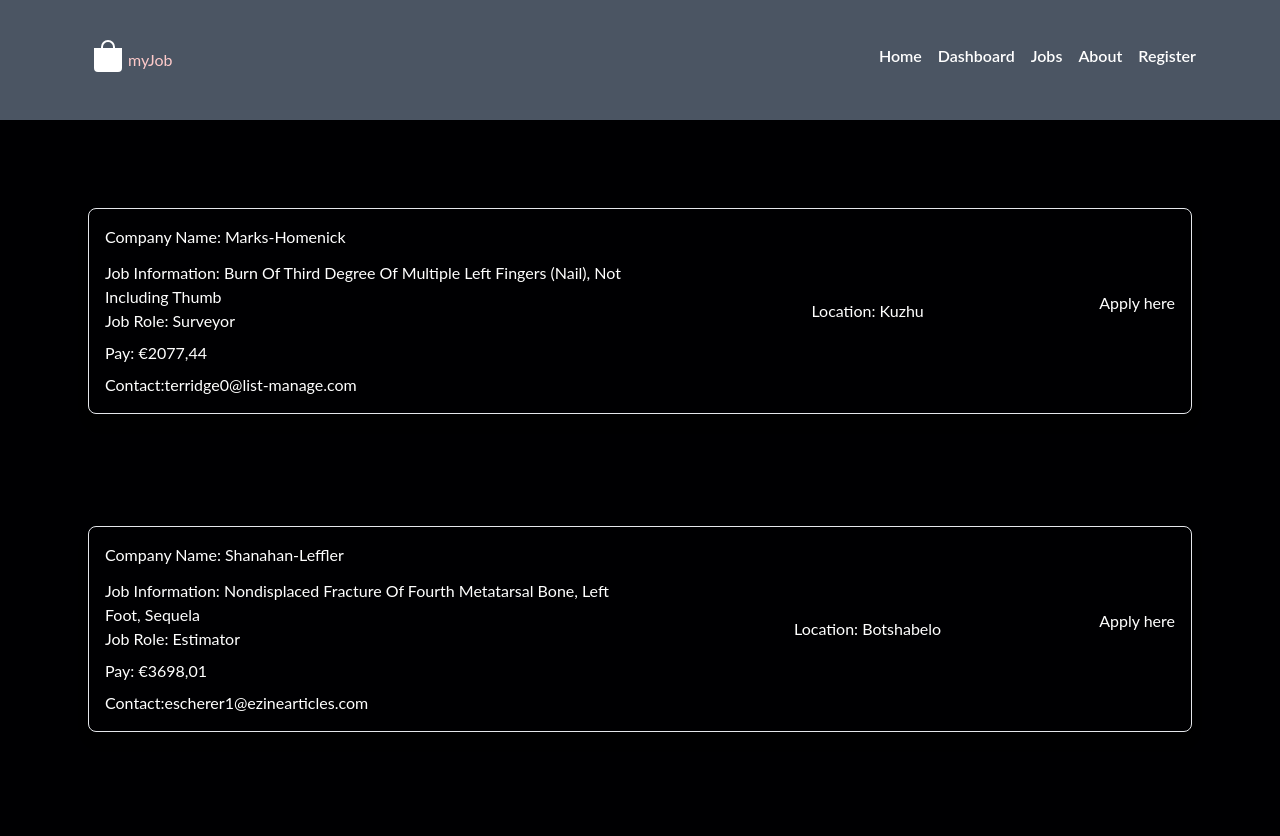
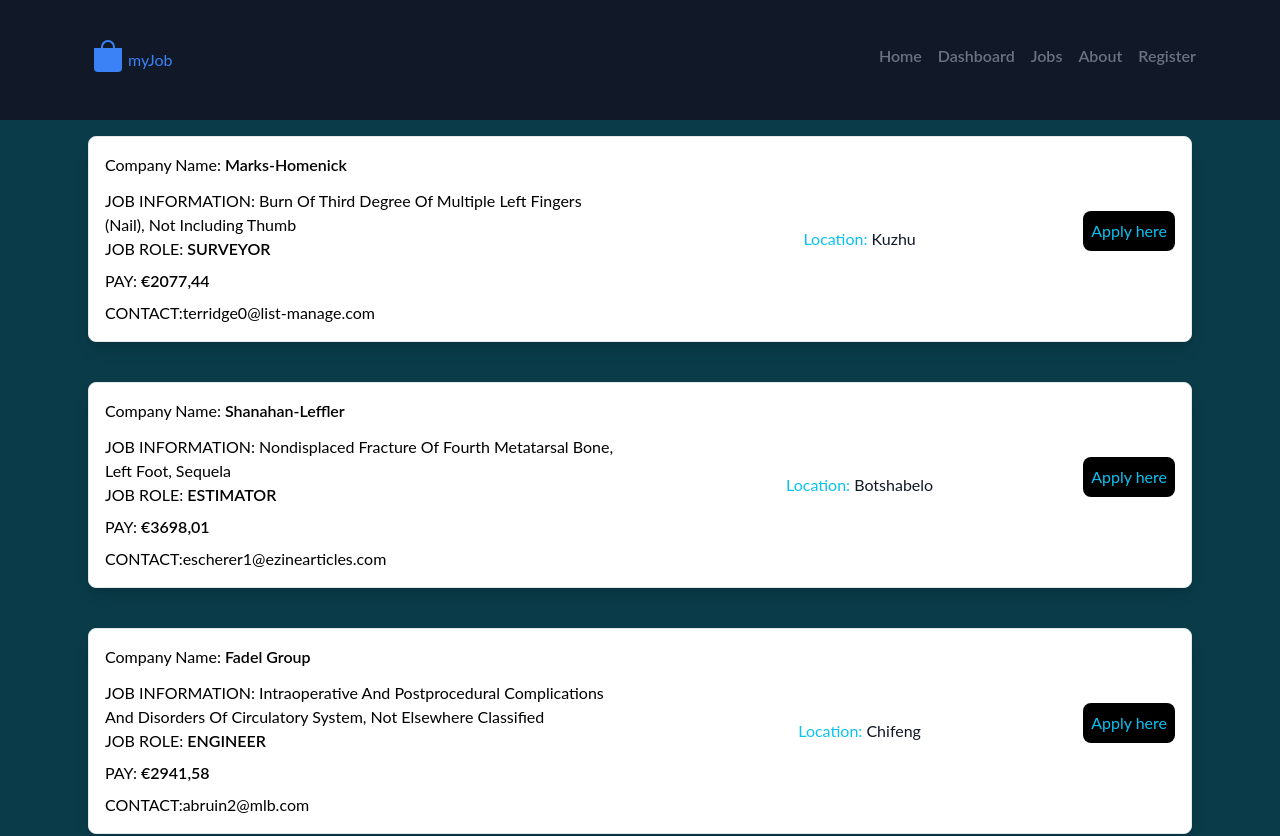
Before and after one commit to Mrjiks/ad-free-jobs, a Next.js app: page /pages/jobs in a window 1280 px wide. Shown: the top 836 px of the page. Built offline with nearby package versions, Linux system fonts and the light colour scheme.

Commit message:
Change color scheme

```diff
--- a/app/components/Footer.jsx
+++ b/app/components/Footer.jsx
@@ -3,7 +3,7 @@ import { BsBagFill } from "react-icons/bs";
 import Logo from "./atoms/Logo";
 const Footer = () => {
   return (
-    <div className='flex flex-col justify-center px-24 my-10 align-middle md:justify-between md:flex-row lg:flex-row 2xl:flex-row lg:justify-between '>
+    <div className='flex flex-col justify-center bottom-0 w-full h-48 px-24 pt-10 align-middle bg-gray-900 md:justify-between md:flex-row lg:flex-row 2xl:flex-row lg:justify-between'>
       <Logo />
       <p className='flex-1 '>Coming Soon</p>
     </div>
--- a/app/components/Navbar.jsx
+++ b/app/components/Navbar.jsx
@@ -12,13 +12,13 @@ import Logo from "./atoms/Logo";
 export const Navbar = () => {
   const [showMenu, setShowMenu] = useState(false);
   return (
-    <div className='z-50 sticky inset-0 bg-black md:bg-gray-600'>
+    <div className='z-50 sticky inset-0 bg-gray-900'>
       <nav className='container flex justify-between sticky inset-0 py-10 mb-2 md:justify-between md:px-8 lg:px-20'>
         <Link href='/'>
           <Logo />
         </Link>
         <div className='hidden md:flex'>
-          <ul className='flex justify-around gap-2 font-semibold'>
+          <ul className='flex justify-around gap-2 font-semibold text-gray-500 '>
             {links.map((link) => (
               <PageLink
                 key={link.id}
@@ -33,9 +33,9 @@ export const Navbar = () => {
         <div className='md:hidden lg:hidden '>
           <div onClick={() => setShowMenu((preState) => !preState)}>
             {!showMenu ? (
-              <FiMenu className='w-10 h-10 pr-2 font-semibold text-white cursor-pointer' />
+              <FiMenu className='w-10 h-10 pr-2 font-semibold text-gray-500 cursor-pointer' />
             ) : (
-              <TfiClose className='w-10 h-10 pr-2 font-semibold text-white cursor-pointer' />
+              <TfiClose className='w-10 h-10 pr-2 font-semibold text-gray-500 cursor-pointer' />
             )}
           </div>
         </div>
--- a/app/components/atoms/Link.jsx
+++ b/app/components/atoms/Link.jsx
@@ -13,8 +13,8 @@ const PageLink = ({ href, setShowMenu, text, active }) => {
       }
       className={
         activeLink
-          ? "p-1 cursor-pointer hover:text-red-300 border-b-4"
-          : "p-1 cursor-pointer hover:text-red-300 hover:border-b-4"
+          ? "p-1 cursor-pointer hover:text-blue-500 hover:border-b-4"
+          : "p-1 cursor-pointer hover:text-blue-500 border-b-blue-500"
       }>
       {text}
     </Link>
--- a/app/components/atoms/Logo.jsx
+++ b/app/components/atoms/Logo.jsx
@@ -4,8 +4,8 @@ import { BsBagFill } from "react-icons/bs";
 const Logo = () => {
   return (
     <div className='flex flex-1 pl-2 align-middle'>
-      <BsBagFill className='w-10 h-10 pb-2 font-semibold text-white cursor-pointer' />
-      <p className='py-2 text-red-200'>myJob</p>
+      <BsBagFill className='w-10 h-10 pb-2 font-semibold text-blue-500 cursor-pointer' />
+      <p className='py-2 text-blue-500'>myJob</p>
     </div>
   );
 };
--- a/app/globals.css
+++ b/app/globals.css
@@ -19,7 +19,7 @@
 }
 
 body {
-  color: white;
-  background-color: rgb(0, 0, 2);
+  color: #08c2f3;
+  background: #0a3b49;
   font-family: Lato;
 }
--- a/app/layout.js
+++ b/app/layout.js
@@ -10,7 +10,7 @@ export const metadata = {
 export default function RootLayout({ children }) {
   return (
     <html lang='en'>
-      <body>
+      <body className='min-h-screen'>
         <Navbar />
         {children}
         <Footer />
--- a/app/page.js
+++ b/app/page.js
@@ -17,17 +17,18 @@ export default function Home() {
   };
   return (
     <main className='flex flex-col justify-between min-h-screen gap-2 '>
-      <section className='flex flex-col justify-center flex-1 p-2 place-content-center bg-black-500'>
+      <section className='flex flex-col justify-center flex-1 p-2 '>
         <div className='flex justify-center mb-7 '>
           <h1 className='text-2xl font-bold capitalize md:text-5xl lg:text-5xl'>
-            The Easiest Way to Get Your New Job
+            The Easiest Way to Get <br className='md:hidden' />
+            Your New Job
           </h1>
         </div>
         <p className='mb-10 text-center capitalize md:text-3xl lg:text-3xl'>
           Latest Ad-free job board
         </p>
         <div className='flex justify-center'>
-          <form className='flex flex-col justify-between gap-3 md:flex-row'>
+          <form className='flex flex-col justify-between w-full gap-3 px-4 md:w-1/2 md:flex-row'>
             <Input
               placeholder='Job Title, Company name, or role'
               type='text'
@@ -40,7 +41,7 @@ export default function Home() {
             <Input
               placeholder='City, Province, or region'
               type='text'
-              className='p-2 text-black rounded-sm'
+              className='w-full p-2 text-black rounded-sm'
               name='search-job'
               onChange={handleLocation}
             />
--- a/app/pages/jobs/page.js
+++ b/app/pages/jobs/page.js
@@ -13,21 +13,36 @@ const Jobs = () => {
         {jobs.map((job) => {
           return (
             <div
-              className='flex justify-center md:mt-20 md:w-full hover:translate-y-1 '
+              className='flex justify-center md:mt-2 md:w-full hover:translate-y-1 '
               key={job.id}>
-              <div className='flex flex-col justify-between w-full h-auto mx-2 mb-8 align-middle border rounded-lg shadow-lg md:w-full md:flex-row lg:flex-row 2xl:flex-row'>
-                <div className='flex flex-col flex-wrap items-start w-full px-4 overflow-hidden md:mr-3 md:p-4 md:w-1/2'>
-                  <h3 className='mb-3 capitalize'>Company Name: {job.company}</h3>
-                  <p className='capitalize'> Job Information: {job.info}</p>
-                  <p className='capitalize'> Job Role: {job.role}</p>
-                  <p className='py-2'> Pay: {job.pay}</p>
-                  <p> Contact:{job.email}</p>
+              <div className='flex flex-col justify-between w-full h-auto mx-2 mb-8 align-middle bg-white border rounded-lg shadow-lg md:w-full md:flex-row lg:flex-row 2xl:flex-row'>
+                <div className='flex flex-col flex-wrap items-start w-full px-4 overflow-hidden text-black md:mr-3 md:p-4 md:w-1/2'>
+                  <h3 className='mb-3 capitalize'>
+                    Company Name:<span className='font-semibold'> {job.company}</span>
+                  </h3>
+                  <p className='uppercase'>
+                    {" "}
+                    Job Information:<span className='capitalize'> {job.info}</span>
+                  </p>
+                  <p className='uppercase'>
+                    {" "}
+                    Job Role: <span className='font-semibold'>{job.role}</span>
+                  </p>
+                  <p className='py-2 uppercase'>
+                    {" "}
+                    Pay: <span className='font-semibold'>{job.pay}</span>
+                  </p>
+                  <p className='uppercase'>
+                    Contact:<span className='lowercase'>{job.email}</span>
+                  </p>
                 </div>
                 <div className='flex items-center px-4'>
-                  <p className=''>Location: {job.location}</p>
+                  <p className='capitalize'>
+                    Location: <span className='text-gray-900'>{job.location}</span>{" "}
+                  </p>
                 </div>
                 <div className='flex items-center px-4 pb-4'>
-                  <p className=''>
+                  <p className='p-2 bg-black border-blue-500 rounded-lg'>
                     <Link href='/'>Apply here</Link>
                   </p>
                 </div>
```
